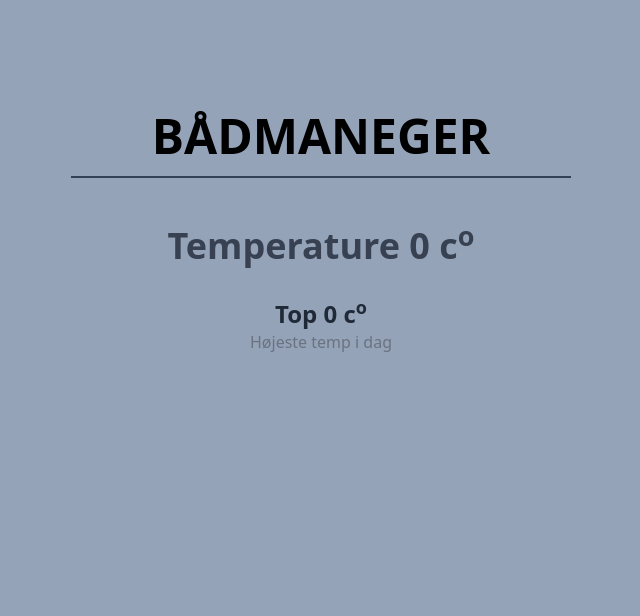
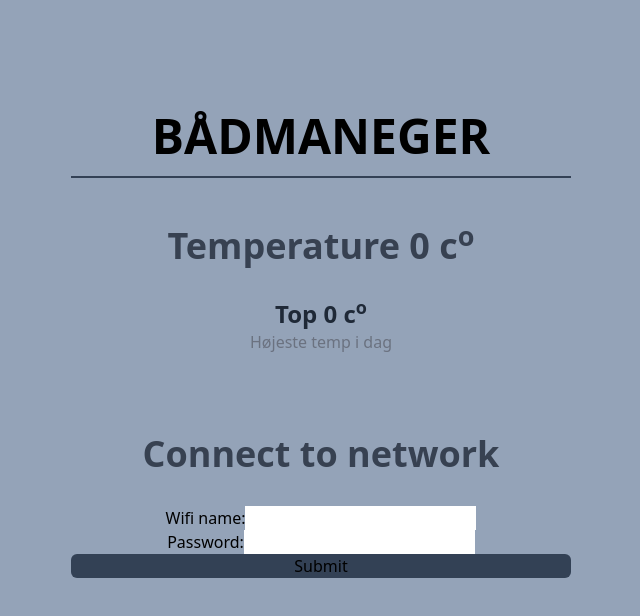
Before and after one commit to newmat123/MYBoat-Frontend, a React (Create React App) app: page / in a window 1280 px wide. Shown: the top 616 px of the page, without its empty margins (319-959 px from the left). Built offline with nearby package versions, Linux system fonts and the light colour scheme; no server answers; the HTML template or start-up script is replaced by a standard one.

Commit message:
post ssid and pwd

```diff
--- a/src/App.tsx
+++ b/src/App.tsx
@@ -1,6 +1,9 @@
 import React, { useEffect, useState } from 'react';
 
 function App() {
+    const [ssid, setSsid] = useState("");
+    const [pwd, setPwd] = useState("");
+
     const [waterInBilge, setWater] = useState(false);
     const [currentTemp, setTemp] = useState(0);
     const [maxTemp, setMaxTemp] = useState(0);
@@ -25,6 +28,17 @@ function App() {
     useEffect(() => {
         makeAPICall();
     }, [])
+
+    const handleSubmit = () => {
+        const requestOptions = {
+            method: 'POST',
+            headers: { 'Content-Type': 'application/json' },
+            body: JSON.stringify({ SSID: ssid, PWD: pwd })
+        };
+        fetch('http://192.168.1.1/wifi', requestOptions)
+            .then(response => response.json())
+            //.then(data => setPostId(data.id));
+    }
 
     return (
         <div className="flex justify-center bg-slate-400 min-h-screen">
@@ -60,6 +74,29 @@ function App() {
                         </canvas> */}
                     </div>
 
+                    <div className="mt-12 text-center">
+                        <h3 className="text-4xl font-bold text-gray-700">Connect to network</h3>
+
+                        <form className="my-8 flex flex-col" onSubmit={handleSubmit}>
+                            <label>Wifi name:
+                                <input
+                                    type="text"
+                                    value={ssid}
+                                    onChange={(e) => setSsid(e.target.value)}
+                                />
+                            </label>
+                            <label>Password:
+                                <input
+                                    type="text"
+                                    value={pwd}
+                                    onChange={(e) => setPwd(e.target.value)}
+                                />
+                            </label>
+                            <input type="submit" className="bg-slate-700 rounded-md" />
+                        </form>
+
+                    </div>
+
                     {/* <div className="mt-12 text-center">
                         <h3 className="text-4xl font-bold text-gray-700">Fugt {currentHumidity} c<sup>o</sup></h3>
                         <div className="my-8">
```
